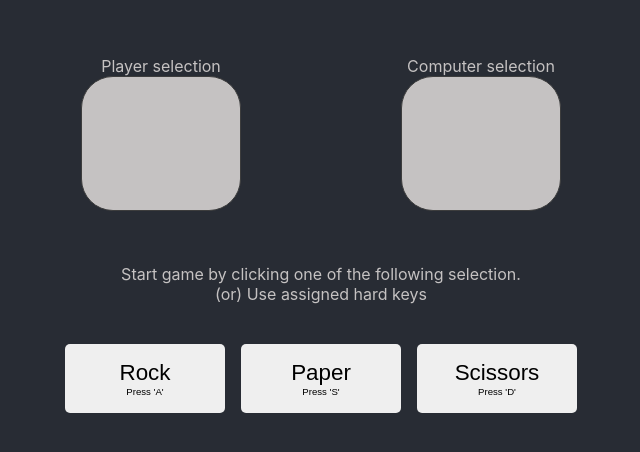
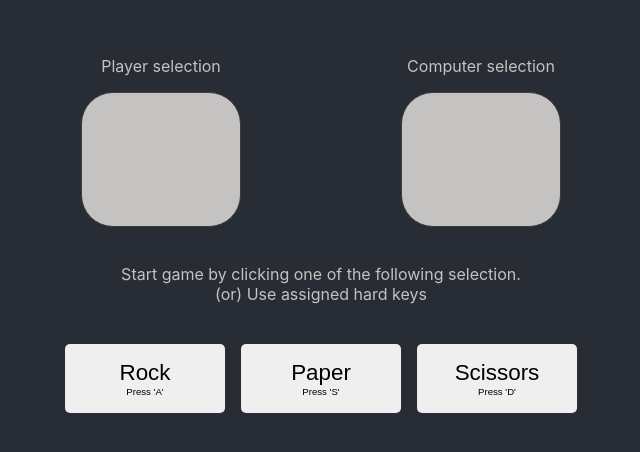
Before and after one commit to ArvinthC3000/rock-paper-scissor, a React (Create React App) app: page / in a window 1280 px wide. Shown: the part 152-604 px from the top of the page, without its empty margins (319-959 px from the left). Built offline with nearby package versions, Linux system fonts and the light colour scheme.

Commit message:
positioning

```diff
--- a/src/App.css
+++ b/src/App.css
@@ -74,6 +74,8 @@ button:hover {
   border: 1px solid #3d3d3d;
   border-radius: 2rem;
   background-color: #c5c2c2;
+  position: relative;
+  top: 1rem;
 }
 
 button > span {
```
